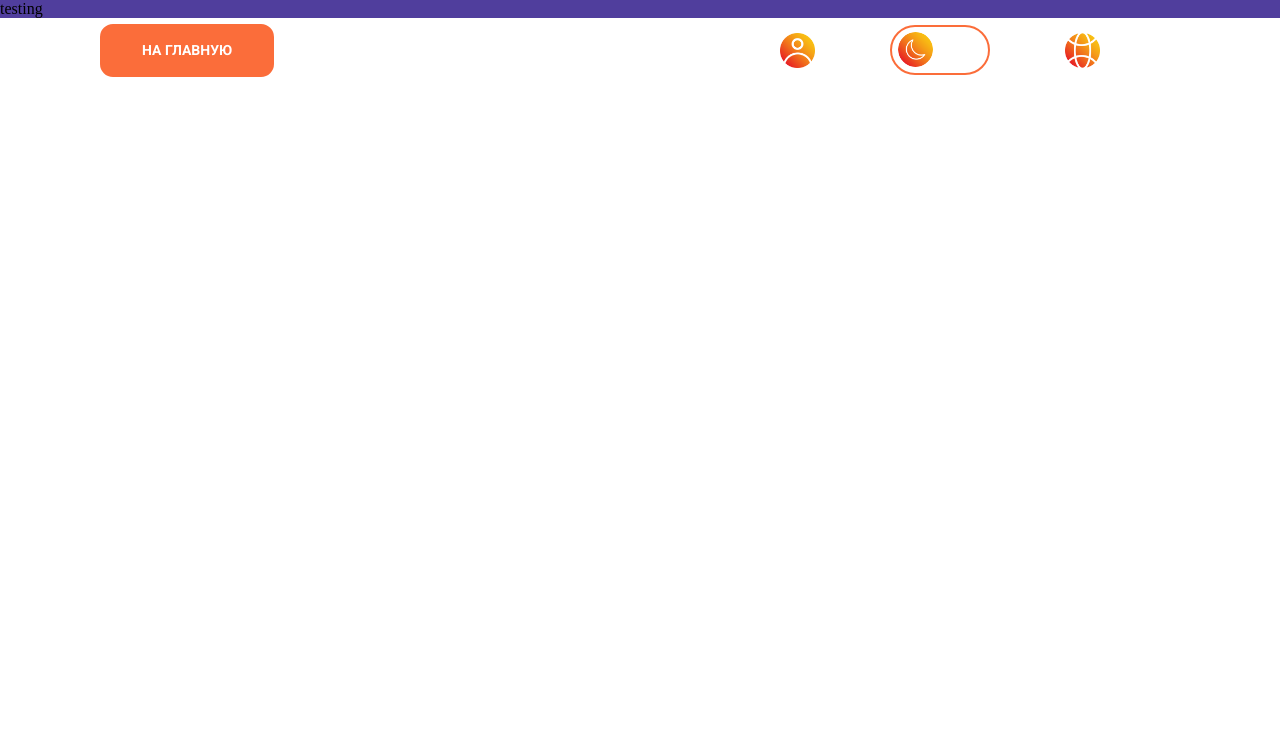
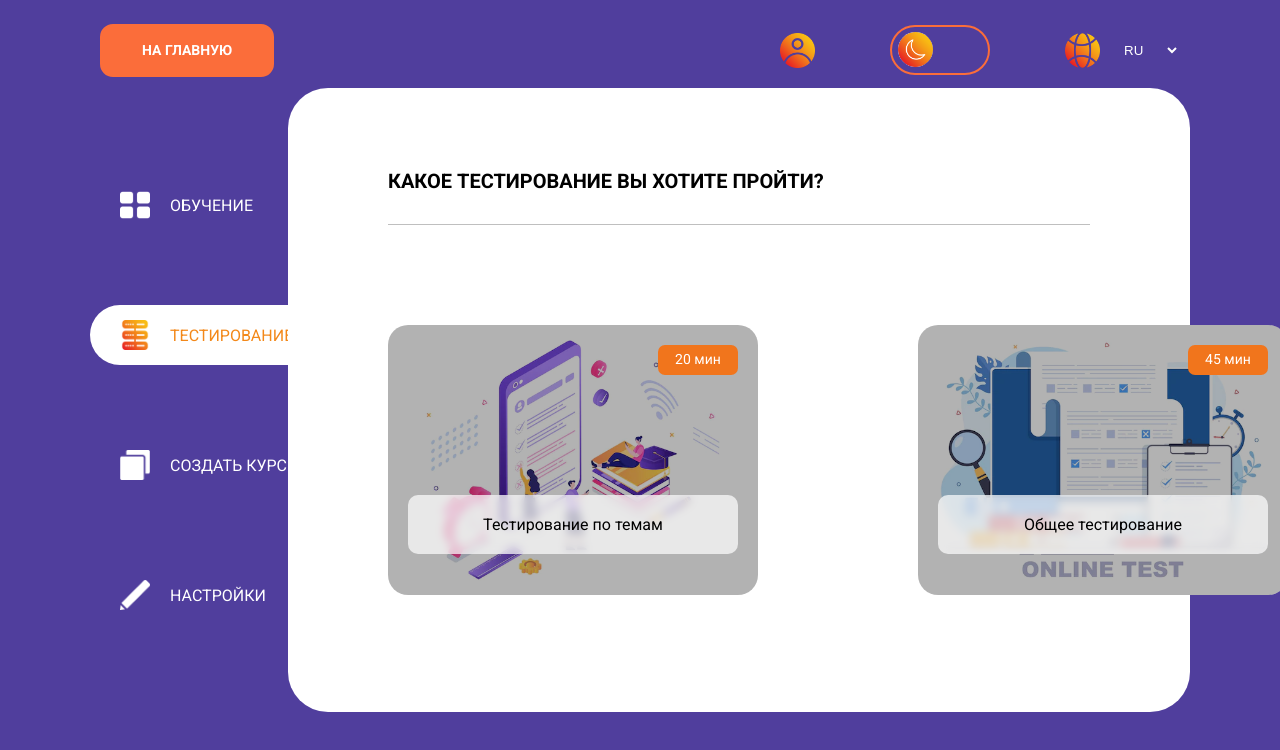
Before and after one commit to AnnaIgnatova/study-app, a React (Create React App) app in the folder study-app/: page /testing in a window 1280 px wide. Shown: the top 750 px of the page. Built offline with nearby package versions, Linux system fonts and the light colour scheme.

Commit message:
feat: add page choose test

```diff
--- a/study-app/src/components/card/index.tsx
+++ b/study-app/src/components/card/index.tsx
@@ -5,23 +5,26 @@ import './style.css';
 export interface TopicCardProps {
   title: string;
   img: string;
-  progress: number;
-  level: number;
+  progress?: number;
+  level?: number;
   time: number;
+  type?: string;
 }
 
 export const TopicCard = (props: TopicCardProps) => {
-  const { title, img, progress, level, time } = props;
+  const { title, img, progress, level, time, type } = props;
   const { t } = useTranslation();
   return (
     <div className="topic-card" style={{ backgroundImage: `url(${img})` }}>
+      <div className="darken-container">
         <div className="topic-level-time">
-        <div className="topic-level-num">{level}</div>
+          {!type && <div className="topic-level-num">{level}</div>}
           <div className="topic-time-num">
             {time} {t('main.minutes')}
           </div>
         </div>
         <div className="topic-card-title">{title}</div>
+        {!type && (
           <div className="progress-links">
             <div className="topic-progress">
               <div className="topic-progress-scale"></div>
@@ -29,6 +32,8 @@ export const TopicCard = (props: TopicCardProps) => {
             </div>
             <TopicNav />
           </div>
+        )}
+      </div>
     </div>
   );
 };
--- a/study-app/src/components/card/style.css
+++ b/study-app/src/components/card/style.css
@@ -4,8 +4,8 @@
   background-size: cover;
   border-radius: 20px;
   background-position: center;
-  padding: 20px;
   font-family: 'Roboto', sans-serif;
+  position: relative;
 }
 
 .topic-level-num {
@@ -112,3 +112,13 @@
 .topic-links > li:hover {
   transform: scale(1.1);
 }
+.darken-container {
+  width: 100%;
+  height: 100%;
+  background-color: rgba(0, 0, 0, 0.3);
+  position: absolute;
+  top: 0;
+  left: 0;
+  padding: 20px;
+  border-radius: 20px;
+}
--- a/study-app/src/i18n/lang/en.ts
+++ b/study-app/src/i18n/lang/en.ts
@@ -64,4 +64,9 @@ export const enLang = {
     title: 'you have completed the task',
     toMain: 'go to main',
   },
+  testing: {
+    title: 'Which type of testing you want to pass?',
+    byTopics: 'Testing by topics',
+    general: 'General testing',
+  },
 };
--- a/study-app/src/i18n/lang/ru.ts
+++ b/study-app/src/i18n/lang/ru.ts
@@ -64,4 +64,9 @@ export const ruLang = {
     title: 'задание выполнено',
     toMain: 'на главную',
   },
+  testing: {
+    title: 'Какое тестирование вы хотите пройти?',
+    byTopics: 'Тестирование по темам',
+    general: 'Общее тестирование',
+  },
 };
--- a/study-app/src/pages/practise/index.tsx
+++ b/study-app/src/pages/practise/index.tsx
@@ -15,7 +15,7 @@ export const Practise = () => {
       <div className="main">
         <div className="main-nav-container">
           <NavBlock route="main" />
-          <Link to="/testingTask">
+          <Link to="/testing-task">
             <ArrowBtn text={t('practise.testing')} left={true} />
           </Link>
         </div>
--- a/study-app/src/pages/testing/index.tsx
+++ b/study-app/src/pages/testing/index.tsx
@@ -1,3 +1,37 @@
 import './style.css';
+import { useTranslation } from 'react-i18next';
+import { NavBlock } from '../main/NavBlock';
+import { TopicCard } from '../../components/card';
+import { Link } from 'react-router-dom';
 
-export const Testing = () => <div className="testing">testing</div>;
+export const Testing = () => {
+  const { t } = useTranslation();
+
+  return (
+    <div className="main">
+      <NavBlock route="testing" />
+      <div className="tasks-container testing-container">
+        <h2 className="main-title testing-title">{t('testing.title')}</h2>
+        <hr className="theory-line" />
+        <div className="testing-types">
+          <Link to="/testing-task">
+            <TopicCard
+              title={t('testing.byTopics')}
+              time={20}
+              img="./assets/testing-topics.png"
+              type="testing"
+            />
+          </Link>
+          <Link to="/testing-task">
+            <TopicCard
+              title={t('testing.general')}
+              time={45}
+              img="./assets/testing-general.png"
+              type="testing"
+            />
+          </Link>
+        </div>
+      </div>
+    </div>
+  );
+};
--- a/study-app/src/pages/testing/style.css
+++ b/study-app/src/pages/testing/style.css
@@ -0,0 +1,28 @@
+.testing-container {
+  padding-top: 80px;
+}
+
+.testing-title {
+  margin-bottom: 30px;
+}
+.testing-container .topic-level-time {
+  justify-content: flex-end;
+}
+.testing-container .topic-card-title {
+  margin-top: 120px;
+}
+.testing-types {
+  display: flex;
+  justify-content: space-between;
+  align-items: center;
+  width: 900px;
+  margin: auto;
+  margin-top: 100px;
+}
+.testing-types a {
+  color: #000;
+  transition: 0.2s;
+}
+.testing-types a:hover {
+  transform: scale(1.05);
+}
```
Also changed, not shown: study-app/public/assets/testing-general.png (added), study-app/public/assets/testing-topics.png (added). Lines whose indentation alone changed are shown as unchanged.
